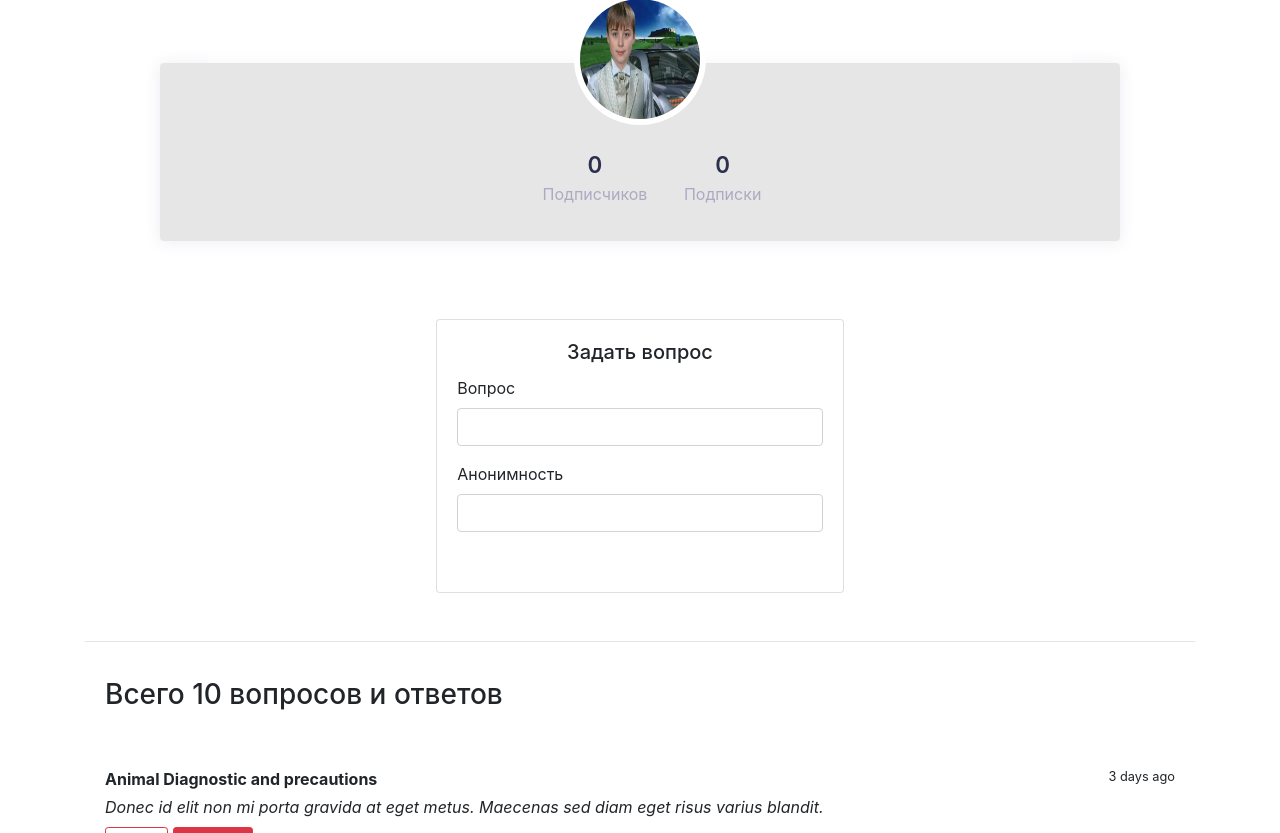
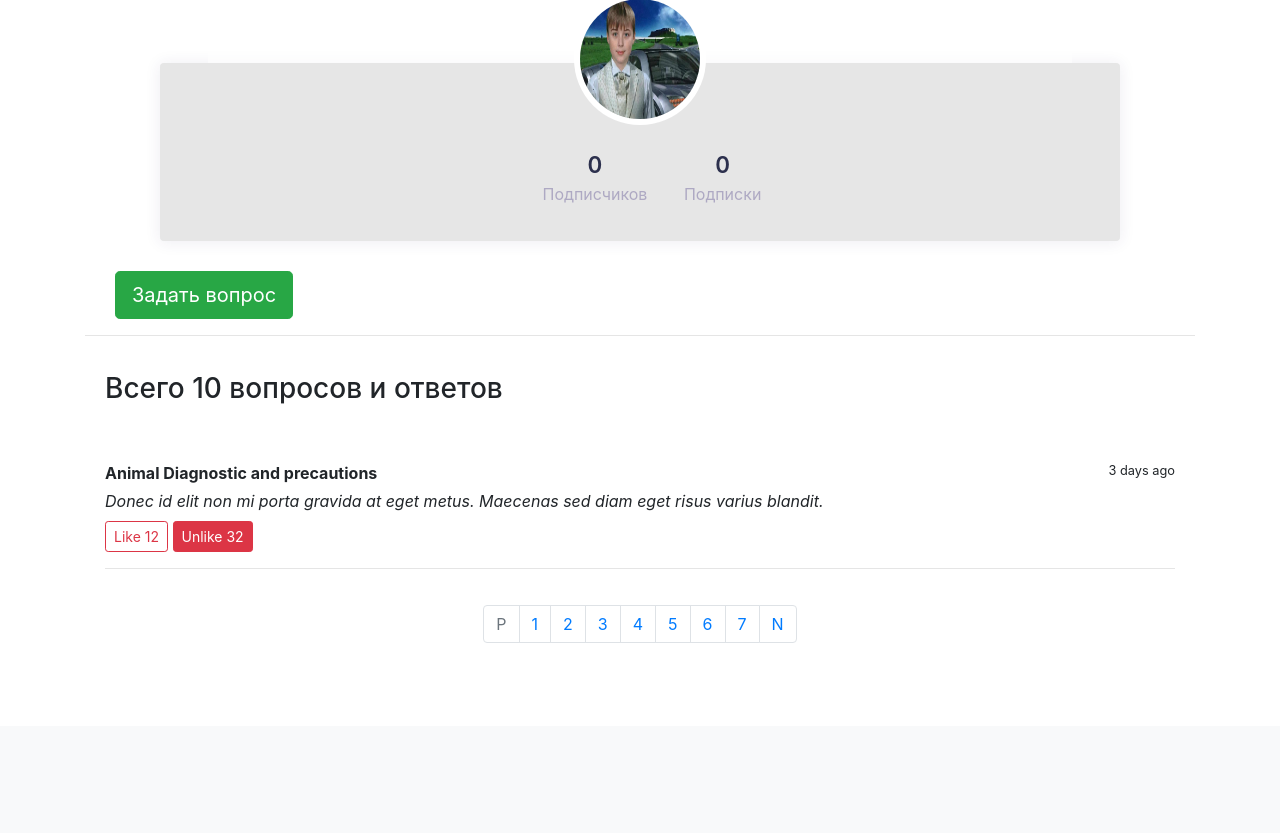
Before and after one commit to k0v4back/symfony-ask-app, a Symfony app: template templates/profile/user-profile.html.twig in a window 1280 px wide. Shown: the part 74-907 px from the top of the page. After the commit the page ends 717 px from the top, so only its background shows below. Run offline with Twig, Linux system fonts and the light colour scheme; the template is opened without the code that fills it, so the values that code supplies are empty; form fields are guessed from the names that the template uses; some libraries are stand-ins or nearby versions.

Commit message:
Adde jquery button

```diff
--- a/templates/profile/user-profile.html.twig
+++ b/templates/profile/user-profile.html.twig
@@ -185,7 +185,16 @@
                                 </div>
                             </div>
                         </div>
-                        <div class="col-sm-9 col-md-7 col-lg-5 mx-auto">
+
+
+                        <div>
+                            <button class="btn btn-success btn-lg" id="button">
+                                Задать вопрос
+                            </button></div>
+
+
+
+                        <div class="col-sm-9 col-md-7 col-lg-5 mx-auto question" id="block" style="display: none;">
                             <div class="card card-signin my-5">
                                 <div class="card-body">
                                     <h5 class="card-title text-center">Задать вопрос</h5>
@@ -298,6 +307,13 @@
 
         });
 
+
+        $('#button').on('click', function(e) {
+            $('#block').slideToggle(function() {
+                $(e.target).text($(this).is(':visible') ? 'Скрыть' : 'Задать вопрос');
+            });
+        });
+
     </script>
 
 {% endblock %}
```
